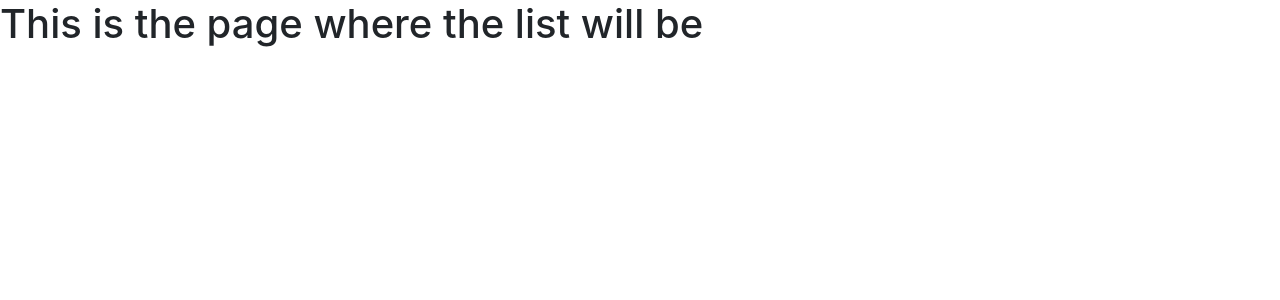
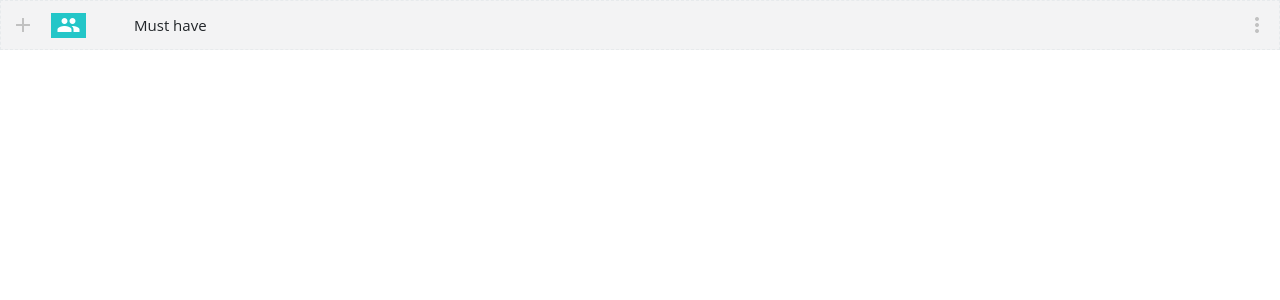
Before and after one commit to ardiadrianadri/drag-drop-list, a React (Create React App) app: page / in a window 1280 px wide. Shown: the top 300 px of the page. Built offline with nearby package versions, Linux system fonts and the light colour scheme.

Commit message:
Add item-list component
* Add dependency with classNames
* Remove dependency with logo.svg
* Add default font family
* Create Item list component
* Add styles for item list
* Add container ListConfigItems

```diff
--- a/package.json
+++ b/package.json
@@ -15,6 +15,7 @@
   },
   "dependencies": {
     "bootstrap": "^4.3.1",
+    "classnames": "^2.2.6",
     "material-design-icons": "^3.0.1",
     "node-sass": "^4.11.0",
     "react": "^16.8.2",
--- a/src/App.js
+++ b/src/App.js
@@ -1,5 +1,4 @@
 import React, { Component } from 'react';
-import logo from './logo.svg';
 import './App.scss';
 import ConfigList from './config-list';
 
--- /dev/null
+++ b/src/config-list/components/item-list.js
@@ -0,0 +1,35 @@
+import React, { Component } from 'react';
+import classNames from 'classnames';
+import './item-list.scss';
+
+export class ItemList extends Component {
+
+    constructor(props) {
+        super(props);
+
+        this.state = {
+            open: false,
+            header: false,
+        }
+    }
+
+    componentDidMount() {
+        this.setState({open: !!this.props.open });
+        this.setState({header: !!this.props.header})
+    }
+
+    handleExpand() {
+        this.setState({ open: !this.state.open });
+    }
+
+    render() {
+        return (
+            <div className="item-list">
+                <span className="expand material-icons mr-3" onClick={this.handleExpand.bind(this)}>{(this.state.open) ? 'add' : 'remove' }</span>
+                <span className={classNames("icon", "material-icons", " mr-5", {"must": this.state.header})}>{this.props.icon}</span>
+                <span className="title">{this.props.title}</span>
+                <span className="menu material-icons ml-auto">more_vert</span>
+            </div>
+        );
+    }
+}
--- /dev/null
+++ b/src/config-list/components/item-list.scss
@@ -0,0 +1,40 @@
+$actionIconsColor: #c1c1c1;
+
+.item-list {
+    width: 100%;
+    display: flex;
+    align-items: center;
+    height: 50px;
+    background-color: #f3f3f4;
+    border: 1px dashed #e7eaec;
+    padding: 10px;
+    font-size: 15px;
+    line-height: 20px;
+    font-weight: 300;
+
+    &:hover {
+        font-weight: 500;
+    }
+    &:focus {
+        font-weight: 500;
+    }
+
+    .expand {
+        color: $actionIconsColor;
+    }
+
+    .icon {
+        text-align: center;
+        color: white;
+        width: 35px;
+        height: 25px;
+        background-color: #f8ac59;
+        &.must {
+            background-color: #23c6c8;
+        }
+    }
+
+    .menu {
+        color: $actionIconsColor;
+    }
+}
--- /dev/null
+++ b/src/config-list/containers/list-config-items.js
@@ -0,0 +1,12 @@
+import React, { Component } from 'react';
+import { ItemList } from '../components/item-list';
+
+export class ListConfigItems extends Component {
+    render() {
+        return (
+            <>
+                <ItemList open={true} icon="group" title="Must have" header="true"/>
+            </>
+        );
+    }
+}
--- a/src/config-list/scene/config-list.js
+++ b/src/config-list/scene/config-list.js
@@ -1,11 +1,12 @@
 import React, { Component } from 'react';
+import { ListConfigItems } from '../containers/list-config-items';
 
 export class ConfigList extends Component {
 
     render () {
         return (
             <div className="config-list">
-                <h1>This is the page where the list will be</h1>
+                <ListConfigItems />
             </div>
         );
     }
--- a/src/index.scss
+++ b/src/index.scss
@@ -1,2 +1,6 @@
 @import '~bootstrap/scss/bootstrap.scss';
 @import '~material-design-icons/iconfont/material-icons.css';
+
+body {
+    font-family: "open sans", "Helvetica Neue", Helvetica, Arial, sans-serif;
+}
```
Also changed, not shown: 2 other files (tests, documents, lock files or other folders).
